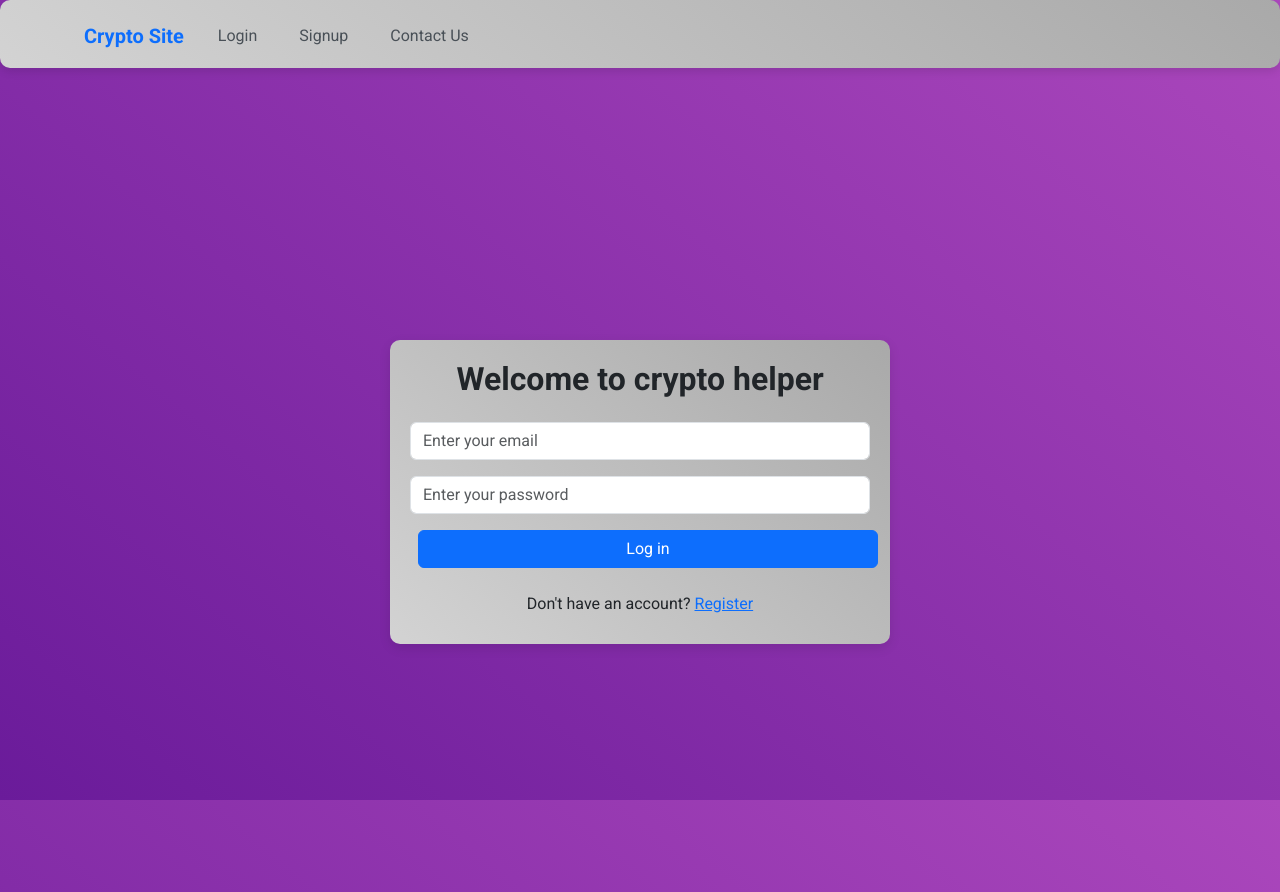
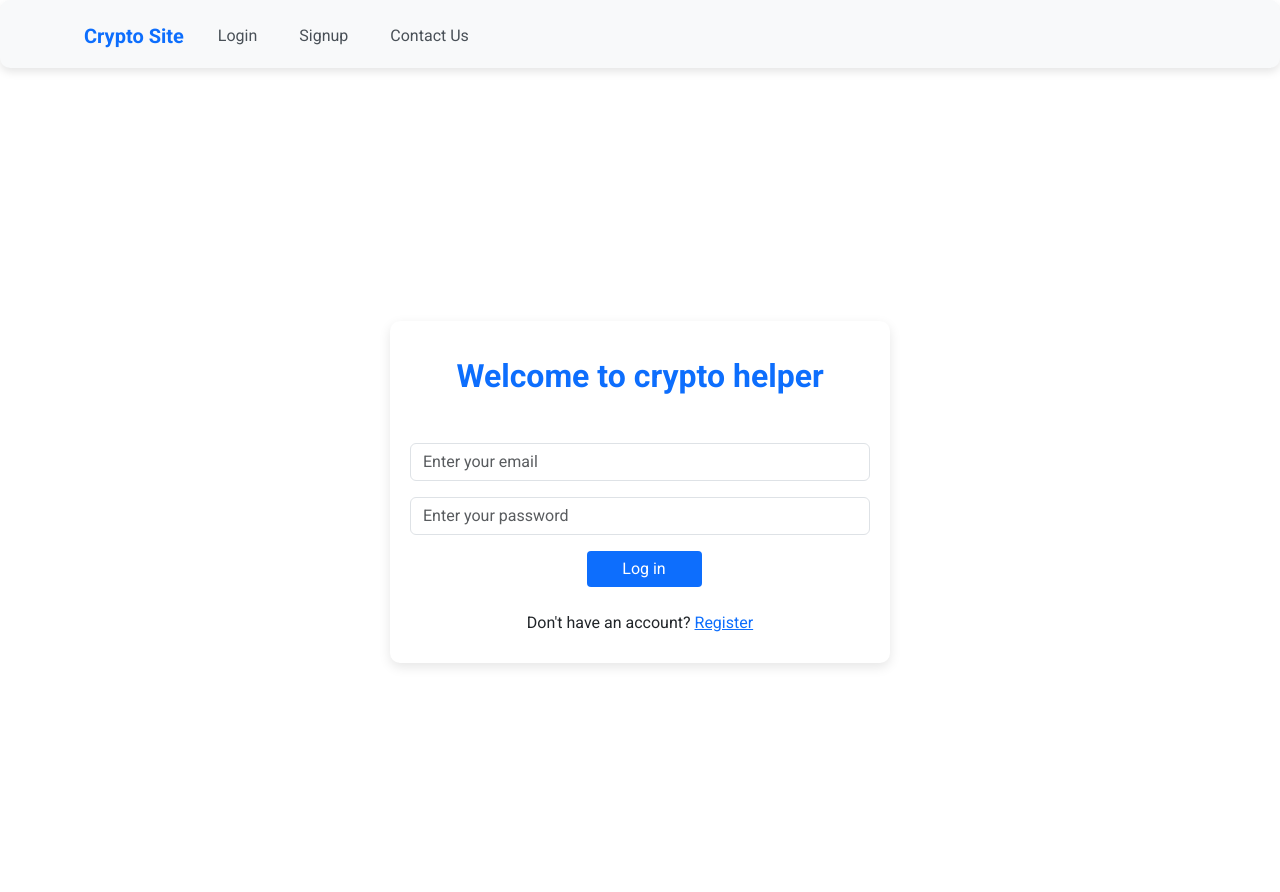
Before and after one commit to dor526/ClientServerFinalProject, a React (Create React App) app in the folder frontend/: page /login in a window 1280 px wide. Built offline with nearby package versions, Linux system fonts and the light colour scheme.

Commit message:
fixex collors , buttons positions

```diff
--- a/frontend/src/index.css
+++ b/frontend/src/index.css
@@ -24,7 +24,7 @@ html {
 }
 
 body {
-  background: linear-gradient(400deg, #6a1b9a, #ab47bc);
+  background: #fff;
   /* Purple gradient */
   background-size: cover;
   background-attachment: fixed;
--- a/frontend/src/pages/Login.js
+++ b/frontend/src/pages/Login.js
@@ -33,7 +33,7 @@ const Login = () => {
     <div id="login-main-container" className="container-fluid d-flex justify-content-center align-items-center m-0 p-0">
       <div id="login-form-container" className="w-100">
         <Form onSubmit={onSubmitClick} className="login-form">
-          <h2 className="mb-4 text-center fw-bold">Welcome to crypto helper</h2>
+          <h2 className="mt-3 mb-5 text-center fw-bold">Welcome to crypto helper</h2>
           <Form.Group controlId="formEmail">
             <Form.Control
               type="email"
@@ -52,9 +52,11 @@ const Login = () => {
               required
             />
           </Form.Group>
-          <Button variant="primary" type="submit" className="mt-3 w-100">
-            Log in
-          </Button>
+          <div className="d-flex justify-content-center ">
+            <Button variant="primary" type="submit" className="mt-3">
+              Log in
+            </Button>
+          </div>
           {error && <Alert variant="danger" className="mt-3">{error}</Alert>}
           <Form.Label className="d-block text-center mt-4">
             Don't have an account? <Link to="/signup">Register</Link>
--- a/frontend/src/pages/Signup.js
+++ b/frontend/src/pages/Signup.js
@@ -52,9 +52,11 @@ const Signup = () => {
                             required
                         />
                     </Form.Group>
-                    <Button variant="primary" type="submit" className="mt-3 w-100">
-                        Sign up
-                    </Button>
+                    <div className="d-flex justify-content-center ">
+                        <Button variant="primary" type="submit" className="mt-3">
+                            Sign up
+                        </Button>
+                    </div>
                     {error && <Alert variant="danger" className="mt-3">{error}</Alert>}
                     <Form.Label className="d-block text-center mt-4">
                         Already have an account? <Link to="/login">Log in</Link>
--- a/frontend/src/styles/Navbar.css
+++ b/frontend/src/styles/Navbar.css
@@ -1,6 +1,6 @@
 /* General styles for the Navbar */
 .navbar {
-  background: linear-gradient(400deg, #d3d3d3, #a9a9a9);
+  background: #fff;
   /* Light grey to dark grey gradient */
   border-radius: 10px;
   box-shadow: 0 4px 8px rgba(0, 0, 0, 0.1);
@@ -48,7 +48,7 @@
 /* Responsive design adjustments */
 @media (max-width: 992px) {
   .navbar-collapse {
-    background: linear-gradient(150deg, #d3d3d3, #a9a9a9);
+    background: #fff;
     /* Bootstrap light color */
     padding: 1rem;
     border-radius: 10px;
--- a/frontend/src/styles/login.css
+++ b/frontend/src/styles/login.css
@@ -7,9 +7,26 @@
   margin: auto;
   border-radius: 10px;
   box-shadow: 0 4px 12px rgba(0, 0, 0, 0.1);
-  background: linear-gradient(400deg, #d3d3d3, #a9a9a9);
-  /* Light grey to dark grey gradient */
+  background: #fff;
 
+}
+
+.login-form button {
+  width: 25%;
+  /* Set the width to 25% of the container */
+  margin-left: auto;
+  border: none;
+  /* Remove default border */
+  border-radius: 4px;
+  /* Match border-radius with textboxes */
+
+}
+
+/* login.css */
+
+.login-form h2 {
+  color: #0d6efd;
+  /* Change the color to blue */
 }
 
 /* Full Viewport Height */
--- a/frontend/src/styles/signup.css
+++ b/frontend/src/styles/signup.css
@@ -7,8 +7,25 @@
     margin: auto;
     border-radius: 10px;
     box-shadow: 0 4px 12px rgba(0, 0, 0, 0.1);
-    background: linear-gradient(400deg, #d3d3d3, #a9a9a9);
+    background: #fff;
 }
+
+.signup-form h2 {
+    color: #0d6efd;
+    /* Change the color to blue */
+}
+
+.signup-form button {
+    width: 25%;
+    /* Set the width to 25% of the container */
+    margin-left: auto;
+    border: none;
+    /* Remove default border */
+    border-radius: 4px;
+    /* Match border-radius with textboxes */
+
+}
+
 
 /* Full Viewport Height */
 #signup-main-container,
```
